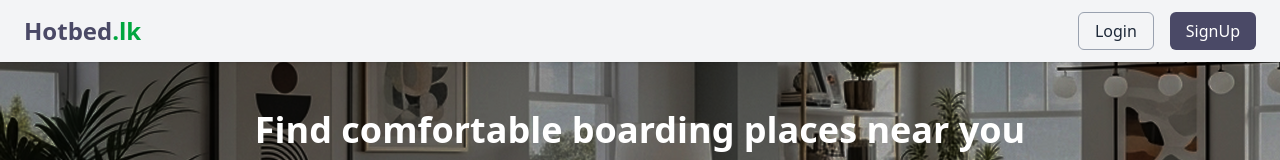
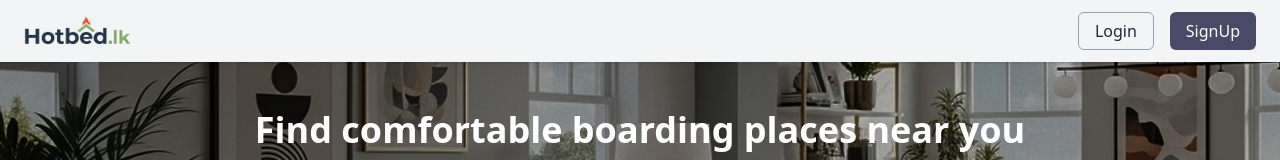
Before and after one commit to HotBedLK/frontend, a React app: page / in a window 1280 px wide. Shown: the top 160 px of the page. Built offline with nearby package versions, Linux system fonts and the light colour scheme; the HTML template or start-up script is replaced by a standard one.

Commit message:
feat(header): replace the logo

```diff
--- a/src/components/Header.tsx
+++ b/src/components/Header.tsx
@@ -3,9 +3,12 @@
     <header className="w-full sticky top-0 bg-gray-100 shadow-sm z-50">
       <div className="max-w-7xl mx-auto flex justify-between items-center py-3 px-6">
         {/* Logo */}
-        <div className="text-2xl font-bold text-gray-800">
-          <span className="text-[#4a4966]">Hotbed</span>
-          <span className="text-green-600">.lk</span>
+        <div className="flex items-center space-x-2">
+          <img
+            src="/images/hotbedlk-logo.png"
+            alt="Hotbed.lk Logo"
+            className="h-8 w-auto"
+            />
         </div>
 
         {/* Right Buttons */}
```
Also changed, not shown: public/images/hotbedlk-logo.png (added), 1 other file (tests, documents, lock files or other folders).
